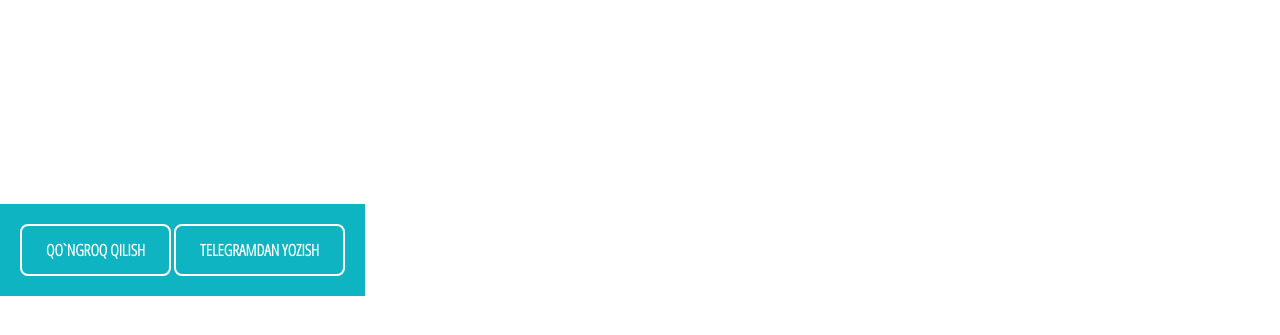
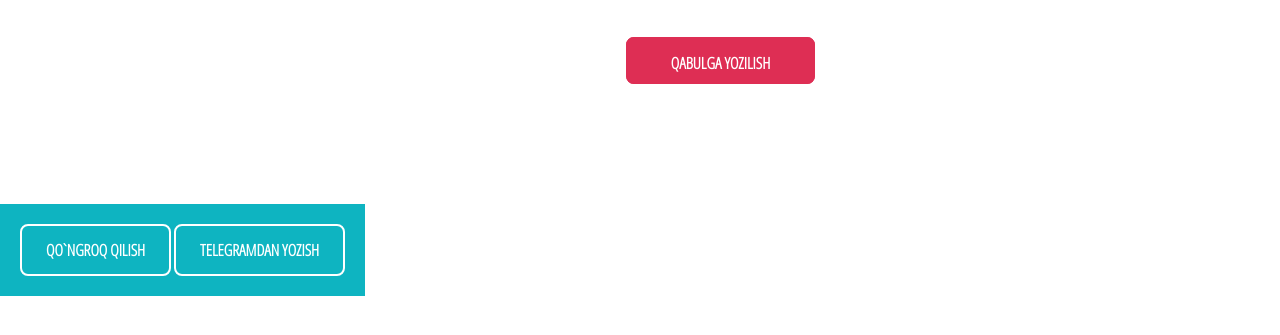
Before and after one commit to Kamoliddin-2713/Ansormed, a plain HTML site: page index.html in a window 1280 px wide. Shown: the part 1913-2248 px from the top of the page. Drawn offline with Linux system fonts and the light colour scheme.

Commit message:
regester_button css created

```diff
--- a/index.html
+++ b/index.html
@@ -37,7 +37,9 @@
             <p>Hijoma, manual terapiya, zuluk va turli tabiiy giyohlar eng ko’p uchraydigan kasalliklarni yengishda yordam beradi. Sog’ligingizni o’z ishining professionallariga ishonib topshiring.</p>
             <button class="btn btn_red">Qabulga yozilish</button>
             <img src="./need/foto/hero-img.svg" alt="Hero-img">
+            <button class="btn btn_red">Qabulga yozilish</button>
         </section>
+
     </main>
 <div class="name">
     <p>Xizmatlar</p>
@@ -72,6 +74,7 @@
         <span>Tabiiy dori vositalari</span>
         <p>Lorem ipsum dolor sit amet, consectetur adipiscing elit. Nulla ac metus placerat, pellentesque enim ac, rhoncus lectus. Maecenas et posuere lorem. Fusce sed massa sit amet elit viverra hendrerit.</p>
     </div>
+
 </section>
 
 
--- a/style.css
+++ b/style.css
@@ -352,4 +352,15 @@ main img {
     position: absolute;
     top: 840px;
 }
+.register button{
+    position: absolute;
+    width: 189px;
+    height: 47px;
+    left: 626px;
+    top: 1950px;
+
+    background: #DE2E54;
+    border: 2px solid #DE2E54;
+    border-radius: 8px;
+}
 /* main Css finish */
```
